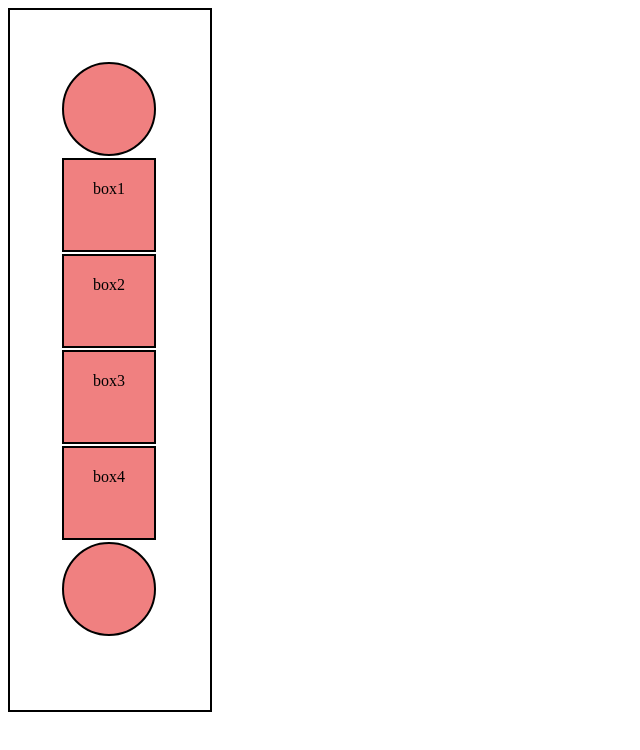
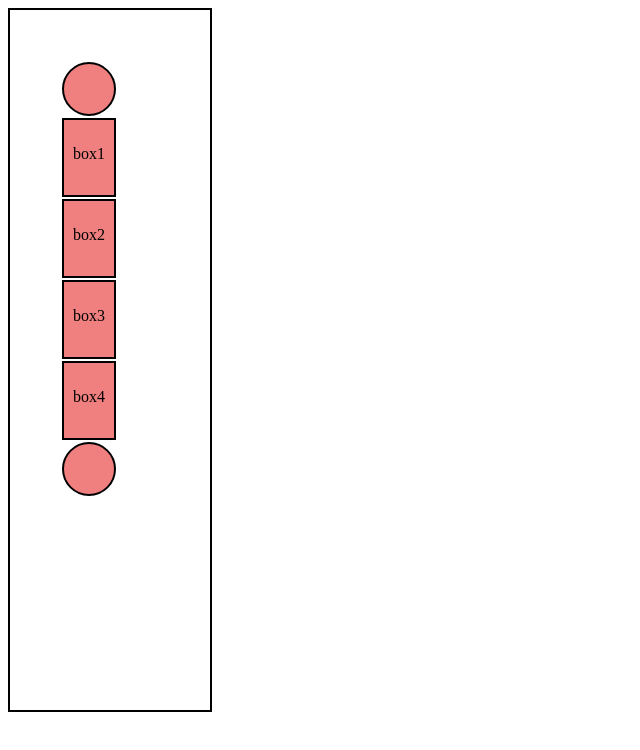
Before and after one commit to actionarun/css-day2, a plain HTML site: page index.html in a window 1280 px wide. Shown: the whole page, without its empty margins (0-640 px from the left). Drawn offline with Linux system fonts and the light colour scheme.

Commit message:
box model update

```diff
--- a/style.css
+++ b/style.css
@@ -9,7 +9,6 @@
     height: 50px;
     width: 50px;
     border: 2px solid black;
-    padding: 20px;
     border-radius: 50%;
     margin: 2px;
     background-color: lightcoral;
@@ -19,7 +18,7 @@
      height: 50px;
     width: 50px;
     border: 2px solid black;
-    padding: 20px;
+    padding-top: 25px;
     margin: 2px;
     background-color: lightcoral;
     text-align: center;
```
